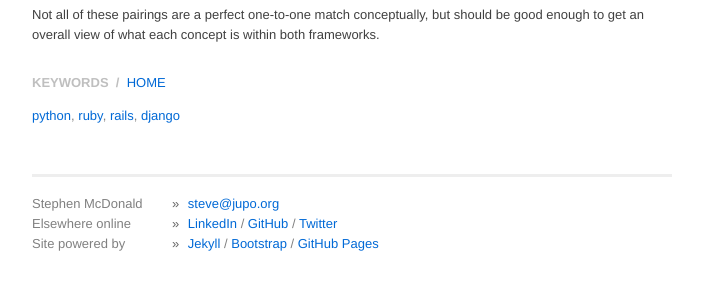
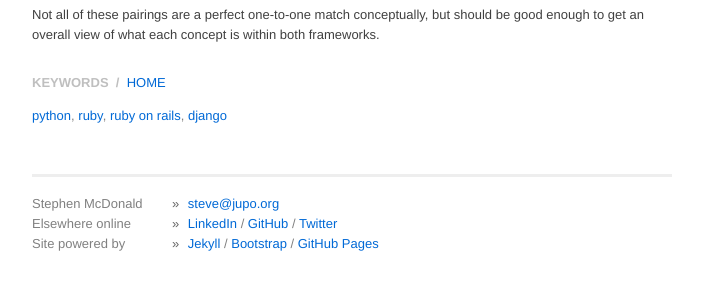
Before and after one commit to xli1224/stephenmcd.github.com, a Jekyll site: the page built from _posts/2011-07-30-rails-quick-start-for-djangonauts.md, in a window 1280 px wide. Shown: the part 1746-2027 px from the top of the page, without its empty margins (288-991 px from the left). Built offline with Jekyll 4.4.1, drawn with Linux system fonts in a browser that asks for light colours.

Commit message:
Tweaks the tags for some posts: added n+1 queries tag, and changed rails to ruby on rails.

```diff
--- a/_posts/2011-07-30-rails-quick-start-for-djangonauts.md
+++ b/_posts/2011-07-30-rails-quick-start-for-djangonauts.md
@@ -4,7 +4,7 @@ title: Rails Quick Start for Djangonauts
 tags:
 - python
 - ruby
-- rails
+- ruby on rails
 - django
 ---
 
```
Also changed, not shown: _posts/2011-11-10-django-model-field-injection.md (+1 -0 lines), _posts/tumblr/2010-01-26-linear-traversal-of-adjacency-list-trees.md (+1 -0 lines), _posts/tumblr/2010-09-21-plugging-in-cartridge.md (+1 -0 lines).
